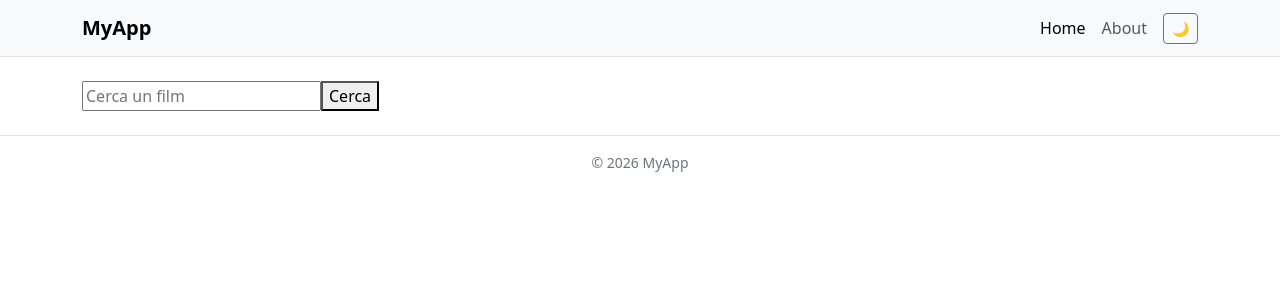
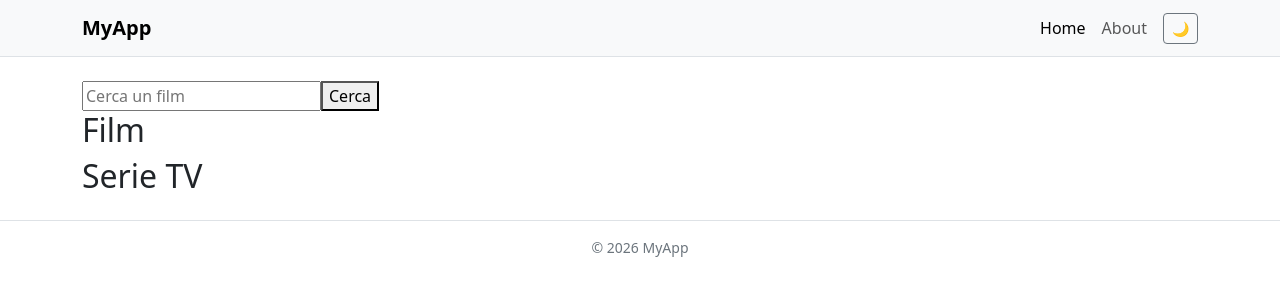
Before and after one commit to MarcoFiordi/react-boolflix, a React (Vite) app: page / in a window 1280 px wide. Shown: the top 300 px of the page. Built offline with nearby package versions, Linux system fonts and the light colour scheme.

Commit message:
aggiunta fetch per le serie tv e rendering con map

```diff
--- a/src/components/SearchMovie.jsx
+++ b/src/components/SearchMovie.jsx
@@ -3,6 +3,7 @@ import { useState } from "react";
 function SearchMovie() {
     const [searchText, setSearchText] = useState("");
     const [movies, setMovies] = useState([]);
+    const [tvSeries, setTvSeries] = useState([]);
 
     function getFlag(language){
         const flags = {
@@ -32,6 +33,7 @@ function SearchMovie() {
     function handleSearch() {
         const token = import.meta.env.VITE_TMDB_READ_ACCESS_TOKEN;
         const url = `https://api.themoviedb.org/3/search/movie?query=${searchText}&language=it-IT`;
+        const tvUrl = `https://api.themoviedb.org/3/search/tv?query=${searchText}&language=it-IT`;
 
         const options = {
             method: "GET",
@@ -55,6 +57,18 @@ function SearchMovie() {
 
             })
 
+        fetch(tvUrl, options)
+            .then((response) => response.json())
+            .then((data) => {
+                setTvSeries(data.results);
+            })
+            .catch((error) => {
+                console.error('errore nella ricerca serie tv', error);
+            })
+            .finally(() => {
+                console.log('ricerca serie tv completata');
+
+            })
 
     }
 
@@ -69,7 +83,7 @@ function SearchMovie() {
             <button onClick={handleSearch}>
                 Cerca
             </button>
-
+            <h2>Film</h2>
             {movies.map((movie)=> (
                 <div key={movie.id}>
                     <h3> {movie.title}</h3>
@@ -78,6 +92,16 @@ function SearchMovie() {
                     <p>Voto: {movie.vote_average}</p>
                 </div>
             ))}
+
+            <h2>Serie TV</h2>
+            {tvSeries.map((serie) => (
+                <div key={serie.id}>
+                    <h3>{serie.name}</h3>
+                    <p>Titolo originale: {serie.original_name}</p>
+                    <p>Lingua: {getFlag(serie.original_language)}</p>
+                    <p>Voto: {serie.vote_average}</p>
+                </div>
+            ))}
         </div>
     );
 }
```
